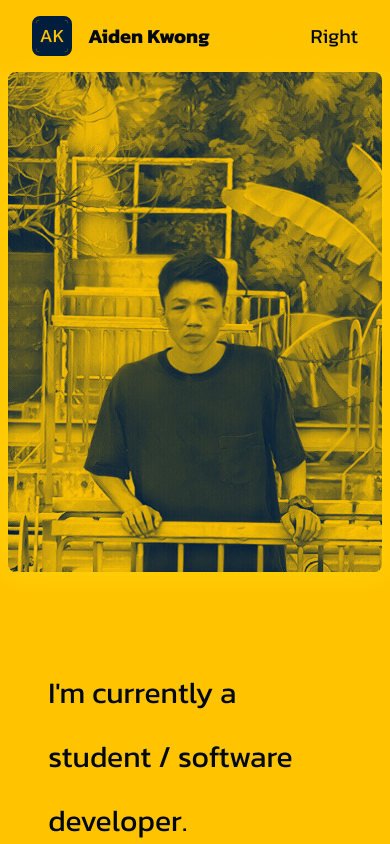
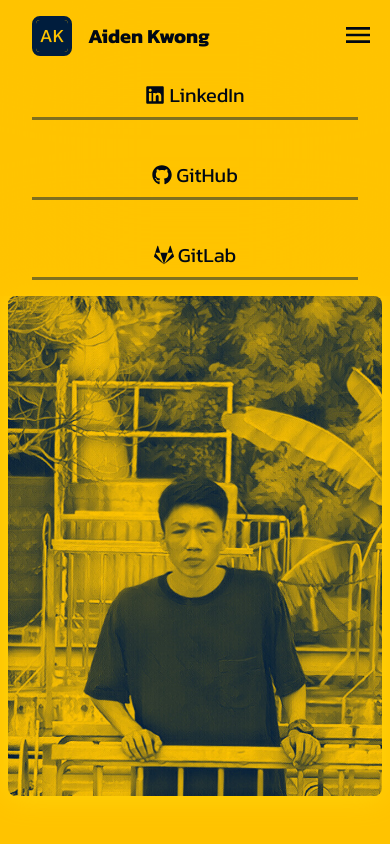
Before and after one commit to AidenKwong/portfolio-website, a React (Create React App) app: page / in a window 390 px wide. Shown: the top 844 px of the page. Built offline with nearby package versions, Linux system fonts and the light colour scheme.

Commit message:
basic responsive navbar

```diff
--- a/package.json
+++ b/package.json
@@ -14,6 +14,7 @@
     "node-sass": "^7.0.1",
     "react": "^17.0.2",
     "react-dom": "^17.0.2",
+    "react-icons": "^4.3.1",
     "react-scripts": "5.0.0",
     "typescript": "^4.5.5",
     "web-vitals": "^2.1.4"
--- a/public/index.html
+++ b/public/index.html
@@ -24,7 +24,7 @@
       work correctly both with client-side routing and a non-root public URL.
       Learn how to configure a non-root public URL by running `npm run build`.
     -->
-    <title>React App</title>
+    <title>Aiden Kwong</title>
   </head>
   <body>
     <noscript>You need to enable JavaScript to run this app.</noscript>
--- a/src/App.scss
+++ b/src/App.scss
@@ -6,6 +6,11 @@
   font-size: 20px;
   color: #000814;
   white-space: pre-line;
+}
+
+a {
+  text-decoration: none;
+  color: #000814;
 }
 
 .caption {
--- a/src/App.tsx
+++ b/src/App.tsx
@@ -26,7 +26,7 @@ function App() {
           <motion.div
             initial={{ opacity: 1 }}
             animate={{ opacity: 0 }}
-            transition={{ type: "ease-in", duration: 5 }}
+            transition={{ type: "ease-in", duration: 3 }}
             exit={{ opacity: 0 }}
           >
             <LoadingScreen />
--- a/src/components/Navbar/index.tsx
+++ b/src/components/Navbar/index.tsx
@@ -1,6 +1,12 @@
+import { useState, useRef } from "react";
 import "./navbar.scss";
 import logo from "../../asset/image/favicon-32x32.png";
+import { FaLinkedin, FaGithub, FaGitlab } from "react-icons/fa";
+import { MdOutlineMenu } from "react-icons/md";
+
 export default function Navbar() {
+  const [dropDown, setDropDown] = useState(false);
+  const linksRef = useRef(null);
   return (
     <div className="navbar">
       <div className="website-name">
@@ -10,7 +16,32 @@ export default function Navbar() {
         />
         Aiden Kwong
       </div>
-      <div>Right</div>
+      <div className="menu">
+        <MdOutlineMenu
+          onClick={() => {
+            setDropDown(!dropDown);
+            console.log(dropDown);
+          }}
+        />
+      </div>
+
+      <div className={`${dropDown ? "links" : "links active"}`} ref={linksRef}>
+        <a
+          href="https://www.linkedin.com/in/aiden-kwong-6b17861b4/"
+          target="_blank"
+        >
+          <FaLinkedin />
+          LinkedIn
+        </a>
+        <a href="https://github.com/AidenKwong" target="_blank">
+          <FaGithub />
+          GitHub
+        </a>
+        <a href="https://gitlab.com/aidenkwong5" target="_blank">
+          <FaGitlab />
+          GitLab
+        </a>
+      </div>
     </div>
   );
 }
--- a/src/components/Navbar/navbar.scss
+++ b/src/components/Navbar/navbar.scss
@@ -9,6 +9,51 @@
   background-color: rgba(255, 195, 0, 0.5);
   backdrop-filter: blur(4rem);
   -webkit-backdrop-filter: blur(4rem);
+  .menu {
+    position: absolute;
+    font-size: 2rem;
+    right: 1rem;
+    display: none;
+  }
+  .links {
+    display: flex;
+    gap: 2rem;
+    a {
+      display: flex;
+      gap: 0.25rem;
+      align-items: center;
+    }
+  }
+}
+@media only screen and (max-width: 600px) {
+  .navbar {
+    display: flex;
+    flex-direction: column;
+    align-items: flex-start;
+    .menu {
+      display: block;
+    }
+    .links {
+      display: none;
+    }
+    .links.active {
+      display: flex;
+      width: 100%;
+      flex-direction: column;
+      position: sticky;
+      margin-top: 1rem;
+      justify-content: center;
+      align-items: center;
+      a {
+        width: 100%;
+        height: 3rem;
+        border-bottom: 0.2rem solid rgba(0, 29, 61, 0.5);
+        display: flex;
+        justify-content: center;
+        align-items: center;
+      }
+    }
+  }
 }
 
 .website-name {
```
Also changed, not shown: 1 other file (tests, documents, lock files or other folders).
